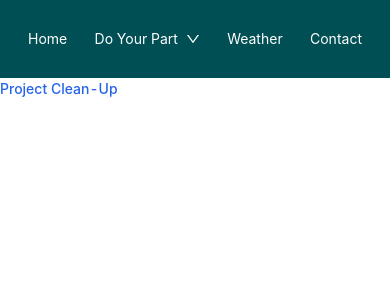
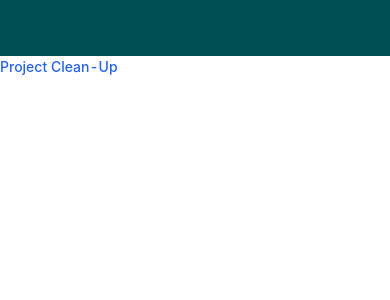
Before and after one commit to SchoolOfCode/environment_variables_frontend, a Next.js app in the folder project-app/: page / in a window 390 px wide. Shown: the top 300 px of the page. Built offline with nearby package versions, Linux system fonts and the light colour scheme.

Commit message:
Navbar is responsive

```diff
--- a/project-app/components/Navbar/Navbar.jsx
+++ b/project-app/components/Navbar/Navbar.jsx
@@ -52,11 +52,12 @@ const menu = (
 export default function Navbar() {
   return (
     <div>
-      <div className="md:hidden flex justify-between w-[100vw] bg-[#004F54] text-[white] ml-[0px] px-[2em] py-[2em]">
+      <div className=" flex justify-between w-[100vw] bg-[#004F54] text-[white] ml-[0px] px-[2em] py-[2em]">
+
         <Link href="#home">
-          <a className="text-[white]">Home</a>
+          <a className="text-[white] hidden md:flex items-center space-x-1">Home</a>
         </Link>
-        <Dropdown overlay={menu} className="text-[white]">
+        <Dropdown overlay={menu} className="text-[white] hidden md:flex items-center space-x-1">
           <a onClick={(e) => e.preventDefault()}>
             <Space>
               Do Your Part
@@ -65,12 +66,12 @@ export default function Navbar() {
           </a>
         </Dropdown>
         <Link href="#weather">
-          <a className="text-[white]">Weather</a>
+          <a className="text-[white] hidden md:flex items-center space-x-1">Weather</a>
         </Link>
         <Link href="#contact">
-          <a className="text-[white]">Contact</a>
+          <a className="text-[white] hidden md:flex items-center space-x-1">Contact</a>
         </Link>
-      </div>
+        </div>
     </div>
   );
 }
```
